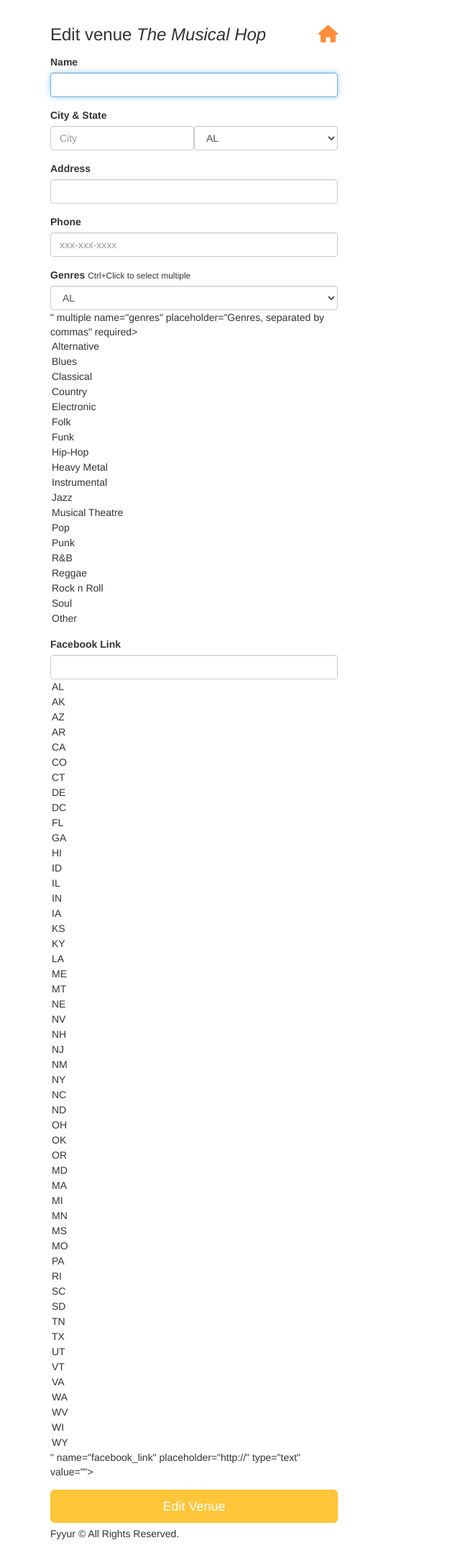
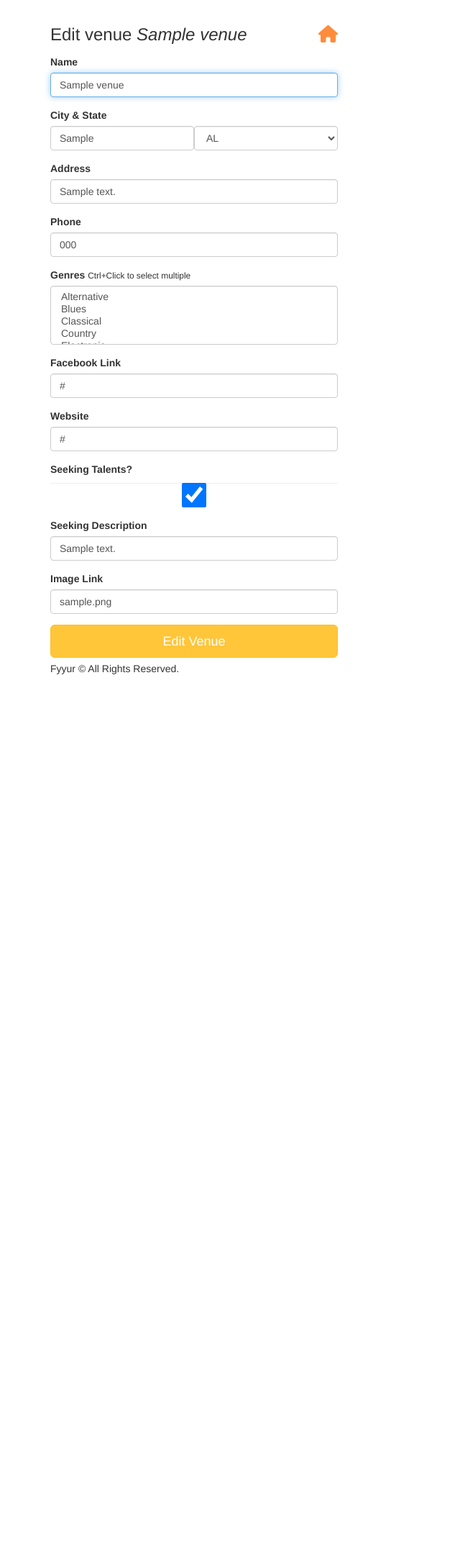
Before and after one commit to sulimanaltaleb/Fyyur-Project, a Flask app: page /venues/1/edit in a window 1280 px wide. Shown: the part 60-2236 px from the top of the page at 72% size, without its empty margins (0-640 px from the left). After the commit the page ends 997 px from the top, so only its background shows below. Run offline with Flask 2, Linux system fonts and the light colour scheme; tables that the repository leaves empty hold one stand-in row (values such as "Sample post"); some libraries are stand-ins or nearby versions.

Commit message:
Created Models + Venue Functions
Created Models for:
1-Venues
2-Artists
3-Shows
made migration to fyyur database by
A- flask db init
B- flask db migrate
C- flask db upgrade
Bulit all the functionalities and form for Venues.
1- Venues listing by location (State,City)
2- Venues search by name
3- viewing details about specific venue on specific page for venue
4- creating new venue
5- bulit functionality to delete venue
6- updating exisiting venue

```diff
--- a/app.py
+++ b/app.py
@@ -5,7 +5,7 @@
 import json
 import dateutil.parser
 import babel
-from flask import Flask, render_template, request, Response, flash, redirect, url_for
+from flask import Flask, render_template, request, Response, flash, redirect, url_for, abort
 from flask_moment import Moment
 from flask_sqlalchemy import SQLAlchemy
 import logging
@@ -37,13 +37,19 @@
     __tablename__ = 'Venue'
 
     id = db.Column(db.Integer, primary_key=True)
-    name = db.Column(db.String)
+    name = db.Column(db.String(120))
     city = db.Column(db.String(120))
     state = db.Column(db.String(120))
     address = db.Column(db.String(120))
     phone = db.Column(db.String(120))
+    genres = db.Column(db.String(120))
     image_link = db.Column(db.String(500))
     facebook_link = db.Column(db.String(120))
+    website = db.Column(db.String(120))
+    seeking_talent = db.Column(db.Boolean)
+    seeking_description = db.Column(db.String(120))
+    shows = db.relationship('Show', backref="Venue", lazy=True)
+
 
     # TODO: implement any missing fields, as a database migration using Flask-Migrate
 
@@ -51,13 +57,25 @@
     __tablename__ = 'Artist'
 
     id = db.Column(db.Integer, primary_key=True)
-    name = db.Column(db.String)
+    name = db.Column(db.String(120))
     city = db.Column(db.String(120))
     state = db.Column(db.String(120))
     phone = db.Column(db.String(120))
     genres = db.Column(db.String(120))
     image_link = db.Column(db.String(500))
     facebook_link = db.Column(db.String(120))
+    seeking_venue = db.Column(db.Boolean)
+    seeking_description = db.Column(db.String(120))
+    website = db.Column(db.String(120))
+    shows = db.relationship('Show', backref="Artist", lazy=True)
+
+class Show(db.Model):
+    __tablename__ = 'Show'
+    id = db.Column(db.Integer, primary_key=True)
+    venue_id = db.Column(db.Integer, db.ForeignKey('Venue.id'), nullable = False)
+    artist_id = db.Column(db.Integer, db.ForeignKey('Artist.id'), nullable = False)
+    start_time = db.Column(db.DateTime )
+
 
     # TODO: implement any missing fields, as a database migration using Flask-Migrate
 
@@ -93,41 +111,43 @@
 def venues():
   # TODO: replace with real venues data.
   #       num_shows should be aggregated based on number of upcoming shows per venue.
-  data=[{
-    "city": "San Francisco",
-    "state": "CA",
-    "venues": [{
-      "id": 1,
-      "name": "The Musical Hop",
-      "num_upcoming_shows": 0,
-    }, {
-      "id": 3,
-      "name": "Park Square Live Music & Coffee",
-      "num_upcoming_shows": 1,
-    }]
-  }, {
-    "city": "New York",
-    "state": "NY",
-    "venues": [{
-      "id": 2,
-      "name": "The Dueling Pianos Bar",
-      "num_upcoming_shows": 0,
-    }]
-  }]
-  return render_template('pages/venues.html', areas=data);
+  data = []
+  venues_location = db.session.query(Venue.city, Venue.state).distinct()
+  for venue in venues_location:
+    filtered_venues = Venue.query.filter_by(state = venue.state).filter_by(city = venue.city).all()
+    venuesPerEachCity = []
+    for venue in filtered_venues:
+      venuesPerEachCity.append({
+        "id": venue.id,
+        "name": venue.name,
+        "upcoming_shows":len(db.session.query(Show).filter(Show.venue_id==venue.id).filter(Show.start_time>datetime.now()).all())
+      })
+
+    data.append({
+      "city": venue.city,
+      "state": venue.state,
+      "venues": venuesPerEachCity
+    })
+  return render_template('pages/venues.html', areas=data)
 
 @app.route('/venues/search', methods=['POST'])
 def search_venues():
   # TODO: implement search on artists with partial string search. Ensure it is case-insensitive.
   # seach for Hop should return "The Musical Hop".
   # search for "Music" should return "The Musical Hop" and "Park Square Live Music & Coffee"
+  search_term = request.form.get('search_term', '')
+  results = db.session.query(Venue).filter(Venue.name.ilike(f'%{search_term}%')).all()
+  data = []
+  for r in results:
+    data.append({
+      "id": r.id,
+      "name": r.name,
+      "upcoming_shows": len(db.session.query(Show).filter(Show.venue_id == r.id).filter(Show.start_time > datetime.now()).all())
+    })
+
   response={
-    "count": 1,
-    "data": [{
-      "id": 2,
-      "name": "The Dueling Pianos Bar",
-      "num_upcoming_shows": 0,
-    }]
+    "count": len(results),
+    "data": data
   }
   return render_template('pages/search_venues.html', results=response, search_term=request.form.get('search_term', ''))
 
@@ -135,84 +155,51 @@
 def show_venue(venue_id):
   # shows the venue page with the given venue_id
   # TODO: replace with real venue data from the venues table, using venue_id
-  data1={
-    "id": 1,
-    "name": "The Musical Hop",
-    "genres": ["Jazz", "Reggae", "Swing", "Classical", "Folk"],
-    "address": "1015 Folsom Street",
-    "city": "San Francisco",
-    "state": "CA",
-    "phone": "123-123-1234",
-    "website": "https://www.themusicalhop.com",
-    "facebook_link": "https://www.facebook.com/TheMusicalHop",
-    "seeking_talent": True,
-    "seeking_description": "We are on the lookout for a local artist to play every two weeks. Please call us.",
-    "image_link": "https://images.unsplash.com/photo-1543900694-133f37abaaa5?ixlib=rb-1.2.1&ixid=eyJhcHBfaWQiOjEyMDd9&auto=format&fit=crop&w=400&q=60",
-    "past_shows": [{
-      "artist_id": 4,
-      "artist_name": "Guns N Petals",
-      "artist_image_link": "https://images.unsplash.com/photo-1549213783-8284d0336c4f?ixlib=rb-1.2.1&ixid=eyJhcHBfaWQiOjEyMDd9&auto=format&fit=crop&w=300&q=80",
-      "start_time": "2019-05-21T21:30:00.000Z"
-    }],
-    "upcoming_shows": [],
-    "past_shows_count": 1,
-    "upcoming_shows_count": 0,
-  }
-  data2={
-    "id": 2,
-    "name": "The Dueling Pianos Bar",
-    "genres": ["Classical", "R&B", "Hip-Hop"],
-    "address": "335 Delancey Street",
-    "city": "New York",
-    "state": "NY",
-    "phone": "914-003-1132",
-    "website": "https://www.theduelingpianos.com",
-    "facebook_link": "https://www.facebook.com/theduelingpianos",
-    "seeking_talent": False,
-    "image_link": "https://images.unsplash.com/photo-1497032205916-ac775f0649ae?ixlib=rb-1.2.1&ixid=eyJhcHBfaWQiOjEyMDd9&auto=format&fit=crop&w=750&q=80",
-    "past_shows": [],
-    "upcoming_shows": [],
-    "past_shows_count": 0,
-    "upcoming_shows_count": 0,
-  }
-  data3={
-    "id": 3,
-    "name": "Park Square Live Music & Coffee",
-    "genres": ["Rock n Roll", "Jazz", "Classical", "Folk"],
-    "address": "34 Whiskey Moore Ave",
-    "city": "San Francisco",
-    "state": "CA",
-    "phone": "415-000-1234",
-    "website": "https://www.parksquarelivemusicandcoffee.com",
-    "facebook_link": "https://www.facebook.com/ParkSquareLiveMusicAndCoffee",
-    "seeking_talent": False,
-    "image_link": "https://images.unsplash.com/photo-1485686531765-ba63b07845a7?ixlib=rb-1.2.1&ixid=eyJhcHBfaWQiOjEyMDd9&auto=format&fit=crop&w=747&q=80",
-    "past_shows": [{
-      "artist_id": 5,
-      "artist_name": "Matt Quevedo",
-      "artist_image_link": "https://images.unsplash.com/photo-1495223153807-b916f75de8c5?ixlib=rb-1.2.1&ixid=eyJhcHBfaWQiOjEyMDd9&auto=format&fit=crop&w=334&q=80",
-      "start_time": "2019-06-15T23:00:00.000Z"
-    }],
-    "upcoming_shows": [{
-      "artist_id": 6,
-      "artist_name": "The Wild Sax Band",
-      "artist_image_link": "https://images.unsplash.com/photo-1558369981-f9ca78462e61?ixlib=rb-1.2.1&ixid=eyJhcHBfaWQiOjEyMDd9&auto=format&fit=crop&w=794&q=80",
-      "start_time": "2035-04-01T20:00:00.000Z"
-    }, {
-      "artist_id": 6,
-      "artist_name": "The Wild Sax Band",
-      "artist_image_link": "https://images.unsplash.com/photo-1558369981-f9ca78462e61?ixlib=rb-1.2.1&ixid=eyJhcHBfaWQiOjEyMDd9&auto=format&fit=crop&w=794&q=80",
-      "start_time": "2035-04-08T20:00:00.000Z"
-    }, {
-      "artist_id": 6,
-      "artist_name": "The Wild Sax Band",
-      "artist_image_link": "https://images.unsplash.com/photo-1558369981-f9ca78462e61?ixlib=rb-1.2.1&ixid=eyJhcHBfaWQiOjEyMDd9&auto=format&fit=crop&w=794&q=80",
-      "start_time": "2035-04-15T20:00:00.000Z"
-    }],
-    "past_shows_count": 1,
-    "upcoming_shows_count": 1,
-  }
-  data = list(filter(lambda d: d['id'] == venue_id, [data1, data2, data3]))[0]
+  venue = Venue.query.get(venue_id)
+  data = []
+  upcoming = db.session.query(Show).join(Artist).filter(Show.venue_id==venue_id).filter(Show.start_time>datetime.now()).all()
+  upcomingShows = []
+
+  past = db.session.query(Show).join(Artist).filter(Show.venue_id==venue_id).filter(Show.start_time<datetime.now()).all()
+  pastShows = []
+
+  for u in upcoming:
+    upcomingShows.append({
+      "artist_id": u.Artist.id,
+      "artist_name": u.Artist.name,
+      "artist_image_link": u.Artist.image_link,
+      "start_time": u.start_time.strftime("%Y-%m-%d, %H:%M:%S")
+    })
+
+  for p in past:
+    pastShows.append({
+      "artist_id": p.Artist.id,
+      "artist_name": p.Artist.name,
+      "artist_image_link": p.Artist.image_link,
+      "start_time": p.start_time.strftime("%Y-%m-%d, %H:%M:%S")
+    })
+
+
+  data=[{
+    "id": venue.id,
+    "name": venue.name,
+    "genres": (venue.genres),
+    "address": venue.address,
+    "city": venue.city,
+    "state": venue.state,
+    "phone": venue.phone,
+    "website": venue.website,
+    "facebook_link": venue.facebook_link,
+    "seeking_talent": venue.seeking_talent,
+    "seeking_description": venue.seeking_description,
+    "image_link": venue.image_link,
+    "past_shows": pastShows,
+    "upcoming_shows": upcomingShows,
+    "past_shows_count": len(past),
+    "upcoming_shows_count": len(upcoming)
+  }]
+
+  data = list(filter(lambda d: d['id'] == venue_id, data))[0]
   return render_template('pages/show_venue.html', venue=data)
 
 #  Create Venue
@@ -227,22 +214,91 @@
 def create_venue_submission():
   # TODO: insert form data as a new Venue record in the db, instead
   # TODO: modify data to be the data object returned from db insertion
+  error = False
+  data = request.form
+  try:
+    name=VenueForm().name.data
+    city=VenueForm().city.data
+    state=VenueForm().state.data
+    address=VenueForm().address.data
+    phone=VenueForm().phone.data
+    genres=','.join(VenueForm().genres.data)
+    facebook_link=VenueForm().facebook_link.data
+    website=VenueForm().website.data
+    image_link=VenueForm().image_link.data
+    seeking_talent=VenueForm().seeking_talent.data
+    seeking_description=VenueForm().seeking_description.data
 
-  # on successful db insert, flash success
-  flash('Venue ' + request.form['name'] + ' was successfully listed!')
+    venue = Venue(name = name , city = city , state = state , address = address , phone = phone , image_link = image_link , facebook_link = facebook_link ,website= website,seeking_talent=seeking_talent,seeking_description=seeking_description,genres=genres)
+    db.session.add(venue)
+    db.session.commit()
+
+  except:
+    db.session.rollback()
+    error=True
+    print(sys.exc_info())
+
+  finally:
+    db.session.close()
   # TODO: on unsuccessful db insert, flash an error instead.
   # e.g., flash('An error occurred. Venue ' + data.name + ' could not be listed.')
   # see: http://flask.pocoo.org/docs/1.0/patterns/flashing/
+    if error:
+      flash('An error occurred. Venue '+ request.form['name'] +' could not be listed.')
+    else:
+  # on successful db insert, flash success
+      flash('Venue ' + request.form['name'] + ' was successfully listed!')
   return render_template('pages/home.html')
 
 @app.route('/venues/<venue_id>', methods=['DELETE'])
 def delete_venue(venue_id):
   # TODO: Complete this endpoint for taking a venue_id, and using
   # SQLAlchemy ORM to delete a record. Handle cases where the session commit could fail.
+  try:
+    Venue.query.filter_by(id=venue_id).delete()
+    db.session.commit()
+  except:
+    db.session.rollback()
+  finally:
+    db.session.close()
+  return render_template('pages/home.html')
 
   # BONUS CHALLENGE: Implement a button to delete a Venue on a Venue Page, have it so that
   # clicking that button delete it from the db then redirect the user to the homepage
-  return None
+  # return None
+
+@app.route('/venues/<int:venue_id>/edit', methods=['GET'])
+def edit_venue(venue_id):
+  form = VenueForm()
+  Art = Venue.query.get(venue_id)
+  form = ArtistForm(obj=Art)
+  if form.validate_on_submit():
+    form.populate_obj(Art)
+  # TODO: populate form with values from venue with ID <venue_id>
+  return render_template('forms/edit_venue.html', form=form, venue=Art)
+
+@app.route('/venues/<int:venue_id>/edit', methods=['POST'])
+def edit_venue_submission(venue_id):
+  # TODO: take values from the form submitted, and update existing
+  # venue record with ID <venue_id> using the new attributes
+  form = VenueForm()
+  Ven_edit = Venue.query.get(venue_id)
+
+  Ven_edit.name=form.name.data
+  Ven_edit.genres=form.genres.data
+  Ven_edit.city=form.city.data
+  Ven_edit.state=form.state.data
+  Ven_edit.phone=form.phone.data
+  Ven_edit.website = form.website.data
+  Ven_edit.facebook_link = form.facebook_link.data
+  Ven_edit.seeking_talent = form.seeking_talent.data
+  Ven_edit.seeking_description = form.seeking_description.data
+  Ven_edit.image_link = form.image_link.data
+  Ven_edit.address = form.address.data
+  db.session.commit()
+  return redirect(url_for('show_venue', venue_id=venue_id))
+
+
 
 #  Artists
 #  ----------------------------------------------------------------
@@ -382,32 +438,6 @@
 
   return redirect(url_for('show_artist', artist_id=artist_id))
 
-@app.route('/venues/<int:venue_id>/edit', methods=['GET'])
-def edit_venue(venue_id):
-  form = VenueForm()
-  venue={
-    "id": 1,
-    "name": "The Musical Hop",
-    "genres": ["Jazz", "Reggae", "Swing", "Classical", "Folk"],
-    "address": "1015 Folsom Street",
-    "city": "San Francisco",
-    "state": "CA",
-    "phone": "123-123-1234",
-    "website": "https://www.themusicalhop.com",
-    "facebook_link": "https://www.facebook.com/TheMusicalHop",
-    "seeking_talent": True,
-    "seeking_description": "We are on the lookout for a local artist to play every two weeks. Please call us.",
-    "image_link": "https://images.unsplash.com/photo-1543900694-133f37abaaa5?ixlib=rb-1.2.1&ixid=eyJhcHBfaWQiOjEyMDd9&auto=format&fit=crop&w=400&q=60"
-  }
-  # TODO: populate form with values from venue with ID <venue_id>
-  return render_template('forms/edit_venue.html', form=form, venue=venue)
-
-@app.route('/venues/<int:venue_id>/edit', methods=['POST'])
-def edit_venue_submission(venue_id):
-  # TODO: take values from the form submitted, and update existing
-  # venue record with ID <venue_id> using the new attributes
-  return redirect(url_for('show_venue', venue_id=venue_id))
-
 #  Create Artist
 #  ----------------------------------------------------------------
 
--- a/config.py
+++ b/config.py
@@ -10,4 +10,5 @@
 
 
 # TODO IMPLEMENT DATABASE URL
-SQLALCHEMY_DATABASE_URI = '<Put your local database url>'
+SQLALCHEMY_DATABASE_URI = 'postgresql://suliman@localhost:5432/fyyur'
+SQLALCHEMY_TRACK_MODIFICATIONS = False
--- a/forms.py
+++ b/forms.py
@@ -1,6 +1,6 @@
 from datetime import datetime
 from flask_wtf import Form
-from wtforms import StringField, SelectField, SelectMultipleField, DateTimeField
+from wtforms import StringField, SelectField, SelectMultipleField, DateTimeField, BooleanField
 from wtforms.validators import DataRequired, AnyOf, URL
 
 class ShowForm(Form):
@@ -80,13 +80,13 @@
         ]
     )
     address = StringField(
-        'address', validators=[DataRequired()]
+        'address', validators=[DataRequired()],default='SAUDI ARABIA'
     )
     phone = StringField(
-        'phone'
+        'phone',default="0583858024"
     )
     image_link = StringField(
-        'image_link'
+        'image_link',default="http://127.0.0.1:5000/static/img/front-splash.jpg"
     )
     genres = SelectMultipleField(
         # TODO implement enum restriction
@@ -114,8 +114,18 @@
         ]
     )
     facebook_link = StringField(
-        'facebook_link', validators=[URL()]
+        'facebook_link', validators=[URL()],default='www.facebook.com/sulimanaltaleb'
     )
+    website = StringField(
+        'website', validators=[URL()],default='www.github.com/sulimanaltaleb'
+    )
+    seeking_talent = BooleanField(
+        'seeking_talent',default=False
+    )
+    seeking_description = StringField(
+        'seeking_description',default='TBA'
+    )
+
 
 class ArtistForm(Form):
     name = StringField(
@@ -180,12 +190,15 @@
             ('WY', 'WY'),
         ]
     )
+    address = StringField(
+    'address', validators=[DataRequired()],default='SAUDI ARABIA'
+    )
     phone = StringField(
         # TODO implement validation logic for state
-        'phone'
+        'phone',default="0583858024"
     )
     image_link = StringField(
-        'image_link'
+        'image_link',default="http://127.0.0.1:5000/static/img/front-splash.jpg"
     )
     genres = SelectMultipleField(
         # TODO implement enum restriction
@@ -214,7 +227,17 @@
     )
     facebook_link = StringField(
         # TODO implement enum restriction
-        'facebook_link', validators=[URL()]
+        'facebook_link', validators=[URL()],default='www.facebook.com/sulimanaltaleb'
+    )
+    website = StringField(
+        'website', validators=[URL()],default='www.github.com/sulimanaltaleb'
+    )
+    seeking_talent = BooleanField(
+        'seeking_talent',default=False
+    )
+    seeking_description = StringField(
+        'seeking_description',default='TBA'
     )
 
+
 # TODO IMPLEMENT NEW ARTIST FORM AND NEW SHOW FORM
--- a/templates/forms/edit_venue.html
+++ b/templates/forms/edit_venue.html
@@ -30,13 +30,32 @@
       <div class="form-group">
         <label for="genres">Genres</label>
         <small>Ctrl+Click to select multiple</small>
-        {{ form.genres(class_ = 'form-control', placeholder='Genres, separated by commas', id=form.state, autofocus = true) }}
+        {{ form.genres(class_ = 'form-control', placeholder='Genres, separated by commas', autofocus = true) }}
       </div>
       <div class="form-group">
           <label for="genres">Facebook Link</label>
-          {{ form.facebook_link(class_ = 'form-control', placeholder='http://', id=form.state, autofocus = true) }}
+          {{ form.facebook_link(class_ = 'form-control', placeholder='http://', autofocus = true) }}
         </div>
+        <div class="form-group">
+          <label for="genres">Website</label>
+          {{ form.website(class_ = 'form-control', placeholder='http://',  autofocus = true) }}
+        </div>
+        <div class="form-group">
+          <label for="genres">Seeking Talents?</label>
+          {{ form.seeking_talent(class_ = 'form-control',  autofocus = true) }}
+        </div>
+        <div class="form-group">
+          <label for="genres">Seeking Description</label>
+          {{ form.seeking_description(class_ = 'form-control',  autofocus = true) }}
+        </div>
+        <div class="form-group">
+          <label for="genres">Image Link</label>
+          {{ form.image_link(class_ = 'form-control',  autofocus = true) }}
+        </div>
+
       <input type="submit" value="Edit Venue" class="btn btn-primary btn-lg btn-block">
+
     </form>
   </div>
-{% endblock %}
+
+  {% endblock %}
```
Also changed, not shown: templates/forms/new_venue.html (+20 -3 lines), 1 other file.
